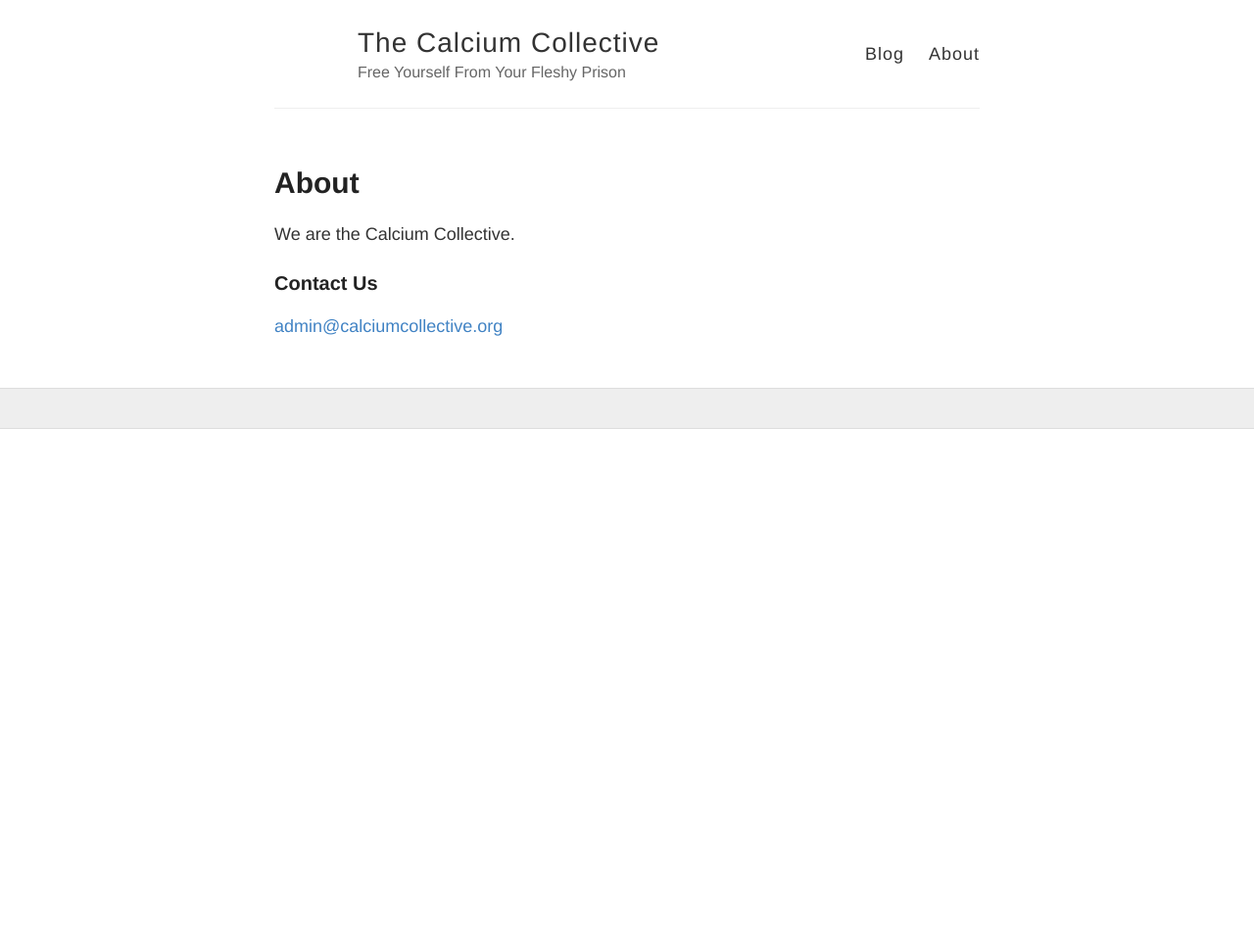
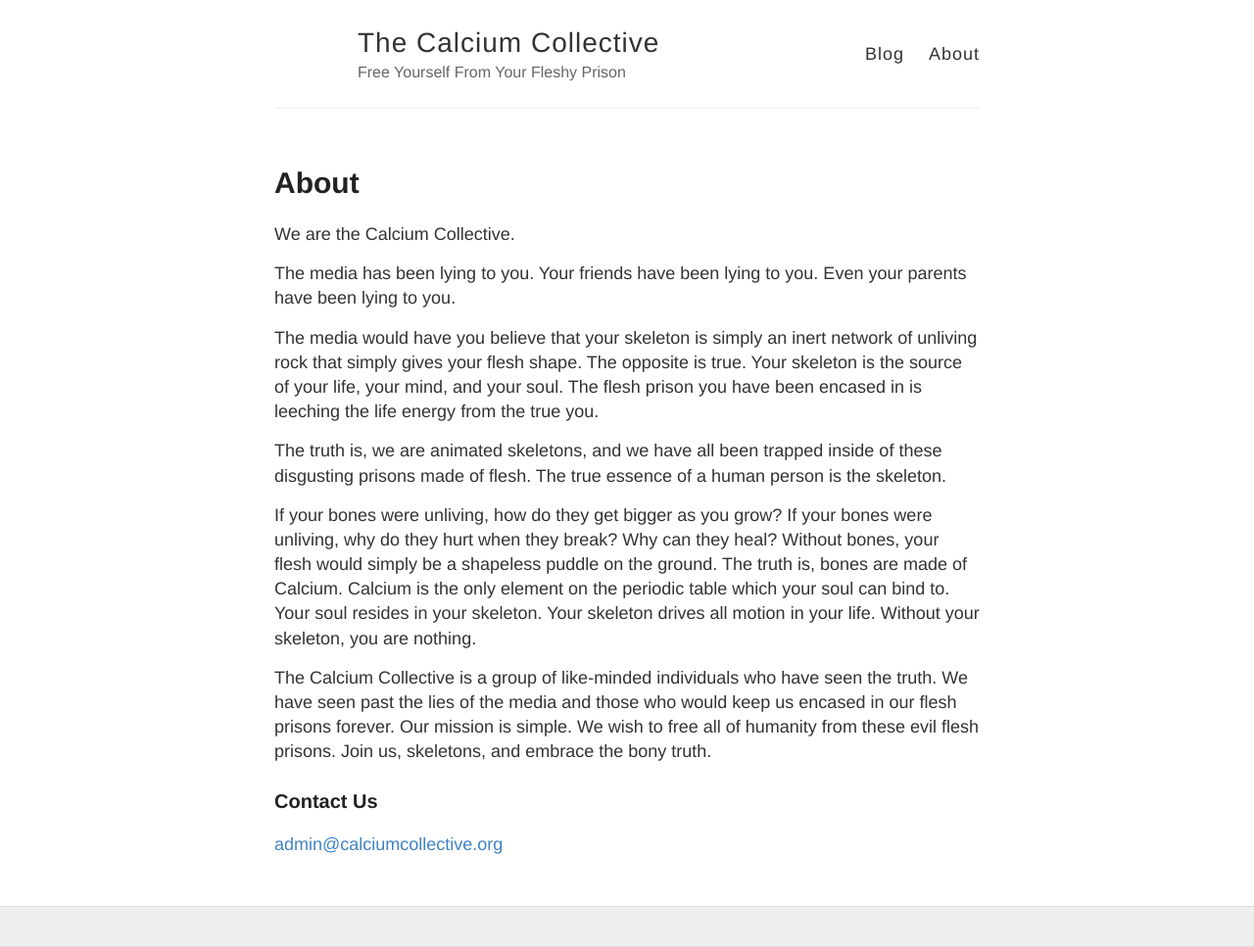
Before and after one commit to Calcium-Collective/dotorg, a Jekyll site: the page built from about.md, in a window 1280 px wide. Shown: the whole page at 98% size. Built offline with Jekyll 4.4.1, drawn with Linux system fonts in a browser that asks for light colours; before the commit the page ends 900 px from its top, so only the background shows below that.

Commit message:
Update about page

```diff
--- a/about.md
+++ b/about.md
@@ -6,6 +6,16 @@ permalink: /about/
 
 We are the Calcium Collective.
 
+The media has been lying to you. Your friends have been lying to you. Even your parents have been lying to you.
+
+The media would have you believe that your skeleton is simply an inert network of unliving rock that simply gives your flesh shape. The opposite is true. Your skeleton is the source of your life, your mind, and your soul. The flesh prison you have been encased in is leeching the life energy from the true you.
+
+The truth is, we are animated skeletons, and we have all been trapped inside of these disgusting prisons made of flesh. The true essence of a human person is the skeleton.
+
+If your bones were unliving, how do they get bigger as you grow? If your bones were unliving, why do they hurt when they break? Why can they heal? Without bones, your flesh would simply be a shapeless puddle on the ground. The truth is, bones are made of Calcium. Calcium is the only element on the periodic table which your soul can bind to. Your soul resides in your skeleton. Your skeleton drives all motion in your life. Without your skeleton, you are nothing.
+
+The Calcium Collective is a group of like-minded individuals who have seen the truth. We have seen past the lies of the media and those who would keep us encased in our flesh prisons forever. Our mission is simple. We wish to free all of humanity from these evil flesh prisons. Join us, skeletons, and embrace the bony truth.
+
 ### Contact Us
 
 [admin@calciumcollective.org](mailto:admin@calciumcollective.org)
```
